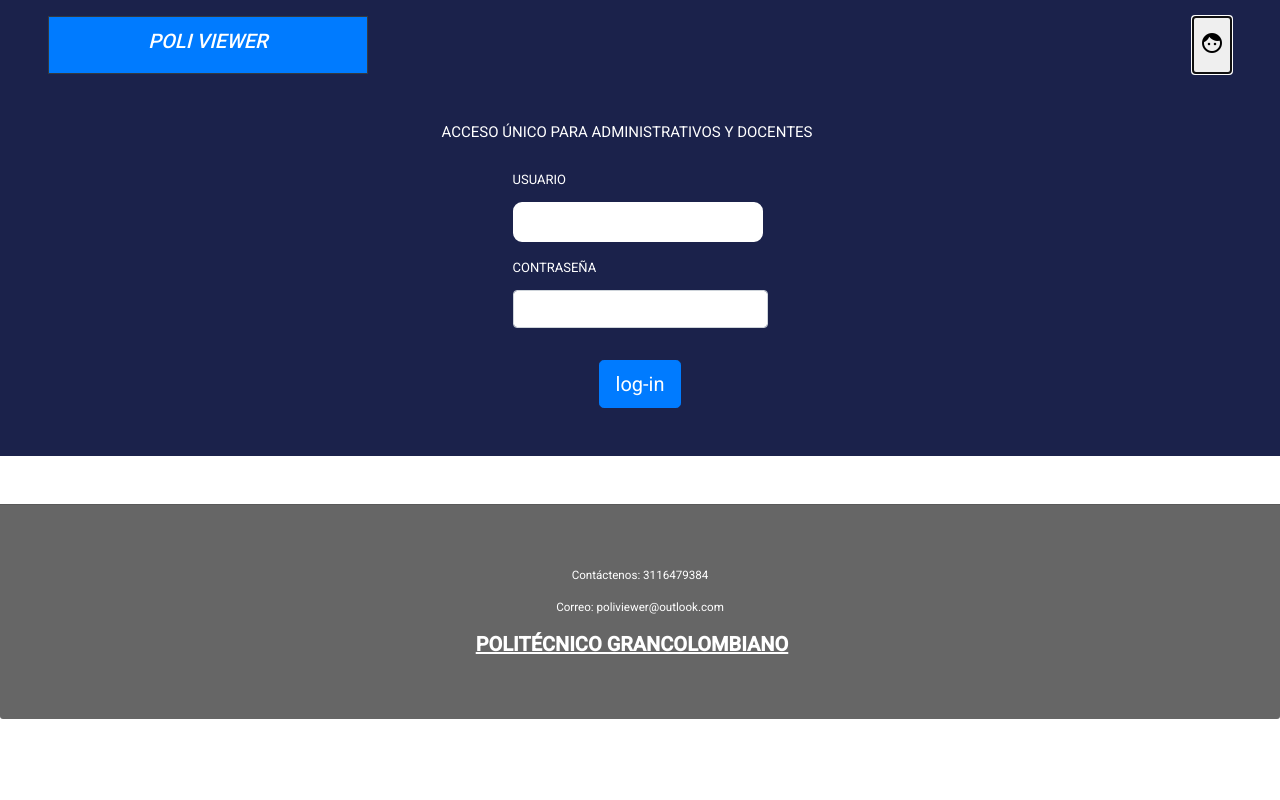
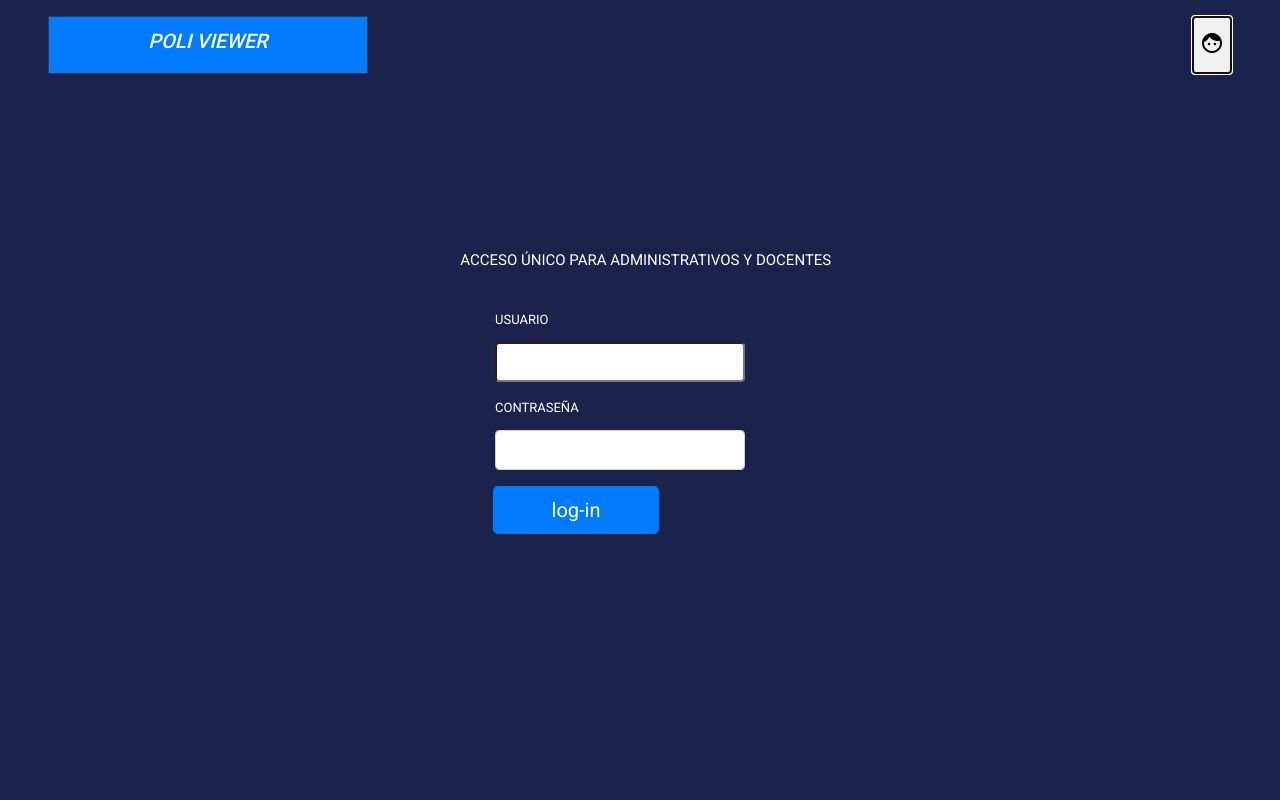
Before and after one commit to JimFor007/PracticaApl, an Angular app in the folder Poli-viewer/: page /admin in a window 1280 px wide. Both pictures are taken after a click on the button "face". Shown: the top 800 px of the page. Built offline with nearby package versions, Linux system fonts and the light colour scheme.

Commit message:
some changes

```diff
--- a/Poli-viewer/src/app/log-in/log-in.component.css
+++ b/Poli-viewer/src/app/log-in/log-in.component.css
@@ -1,24 +1,17 @@
-
-.container{
+.container-fluid{
+    padding-top: 10%;
     height: 100%;
     background-color: #1b224b;
 }
-div{
-    background-color: #1b224b;
-}
 
-.bord{
-    border-radius: 20px;
-    border: solid;
-    border-color:#666666;
-
-}
 .color{
     text-anchor: middle;
     color: white;
     font-style: italic;
 }
 .color1{
+    padding-left: 10%;
+    margin-bottom: 5%;
     text-anchor:middle;
     color: white;
     text-align: left;
@@ -30,16 +23,3 @@ div{
     text-align: left;
     font-size: 13px;
 }
-.board1{
-    border-radius: 9px;
-    border: solid;
-    border-color:#ffffff;
-}
-.boton{
-    background-color: #666666;
-    text-decoration-color: #666666;
-    border-style: solid;
-    border-color: #666666;
-    color: #ffffff;
-    border-radius: 2px;
-}
--- a/Poli-viewer/src/app/log-in/log-in.component.html
+++ b/Poli-viewer/src/app/log-in/log-in.component.html
@@ -1,39 +1,26 @@
-<div>
-<div class = "container">
-    <div class ="row ">
-    </div>
+<div class="container-fluid">
     <div class="row justify-content-center mt-3">
         <div class="col-5">
             <div class=" pl-4 pt-3 pb-3   ">
-
-                <P class = "color1" >ACCESO ÚNICO PARA ADMINISTRATIVOS Y DOCENTES</P >
+                <P class="color1">ACCESO ÚNICO PARA ADMINISTRATIVOS Y DOCENTES</P>
             </div>
         </div>
     </div>
-
     <div class="row justify-content-center">
         <div class="col-3">
-            <p class ="color2">USUARIO</p>
-            <input  class="board1"  style="width: 250px; height: 40px;" maxlength="50" name="UsernameInput"  [(ngModel)]="UsernameInput">
+            <p class="color2">USUARIO</p>
+            <input class="rounded-top rounded-bottom" style="width: 250px; height: 40px;" name="UsernameInput" [(ngModel)]="UsernameInput">
 
         </div>
     </div>
-
     <div class="row justify-content-center mt-3">
         <div class="col-3">
-            <p class ="color2">CONTRASEÑA</p>
-            <input type="text" name="passwordInput" [(ngModel)]="passwordInput" class="form-control">
+            <p class="color2">CONTRASEÑA</p>
+            <input class="form-control rounded-top rounded-bottom" type="password" style="width: 250px; height: 40px;" [(ngModel)]="passwordInput">
         </div>
     </div>
-
     <div class="row justify-content-center mt-3">
-
-      <div class="row justify-content-rigth mt-3">
-            <button type="button" class="btn btn-primary btn-lg" (click)="verifyUser(UsernameInput,passwordInput)">log-in</button>
-      </div>
+        <button type="button" class="btn btn-primary btn-lg" style="margin-right: 10%; width: 13%;"
+            (click)="verifyUser(UsernameInput,passwordInput)">log-in</button>
     </div>
-    <div class ="row mt-5 ">
-    </div>
-
 </div>
-</div>
--- a/Poli-viewer/src/app/mockinfo/users.db.mock.ts
+++ b/Poli-viewer/src/app/mockinfo/users.db.mock.ts
@@ -6,4 +6,9 @@ export const ALL_USERS: User[] = [
       username:"seb",
       password:"123"
     },
+    {
+      idUser:2,
+      username:"JimFor",
+      password:"password"
+    },
 ];
--- a/Poli-viewer/src/app/services/users.service.ts
+++ b/Poli-viewer/src/app/services/users.service.ts
@@ -1,26 +1,10 @@
 import { Injectable } from '@angular/core';
 import { ALL_USERS } from '../mockinfo/users.db.mock';
-import { User } from '../models/user.models';
+
 @Injectable({
   providedIn: 'root'
 })
 export class UsersService {
-
-  ALL_USERSDB: User[]=[
-    {
-      idUser:1,
-      username:"seb",
-      password:"123",
-    },
-    {
-      idUser:2,
-      username:"jifor",
-      password:"ok",
-    }
-  ]
-
-  ALL_USERS=this.ALL_USERSDB;
-
 
   constructor() { }
 
```
